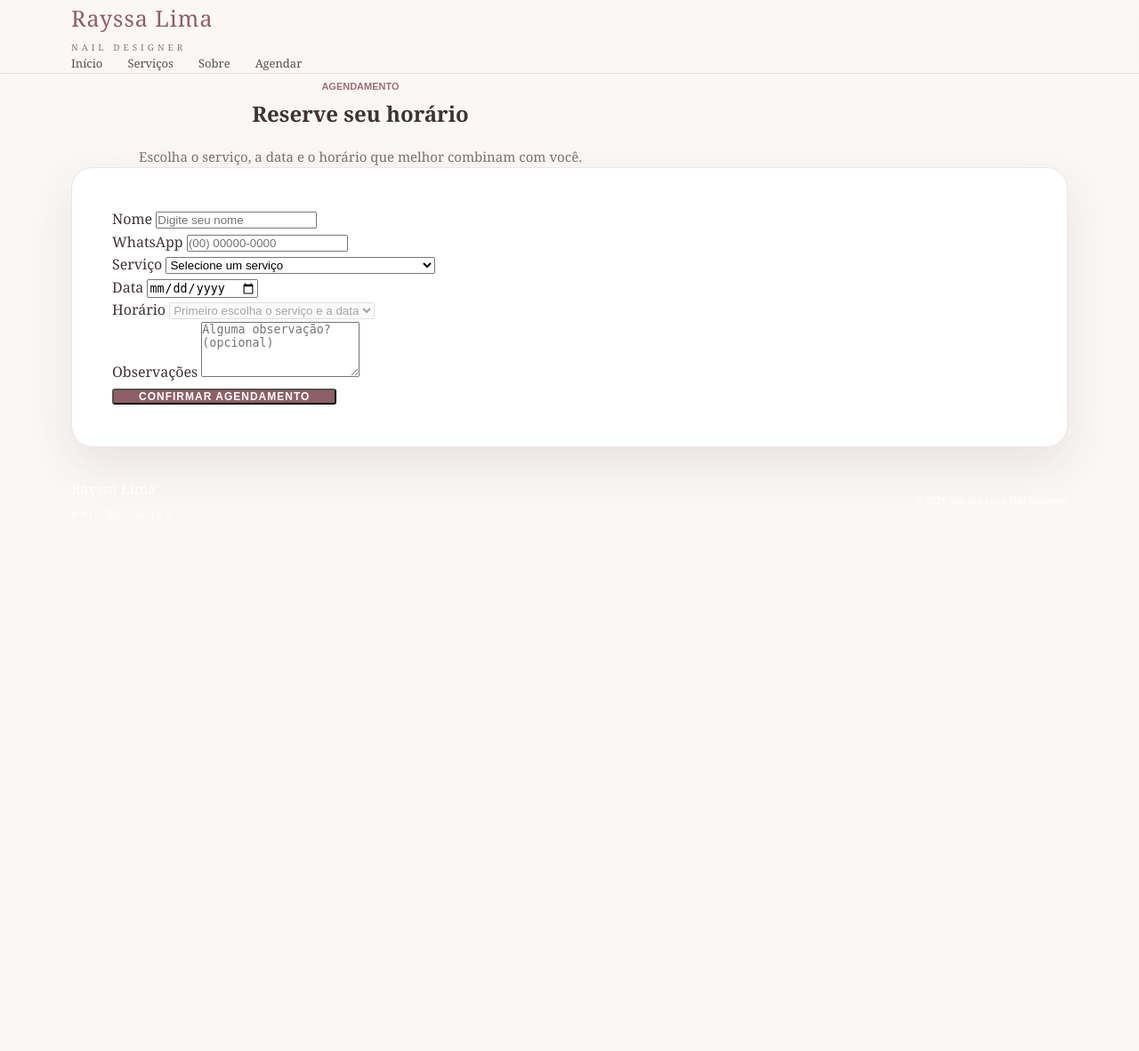
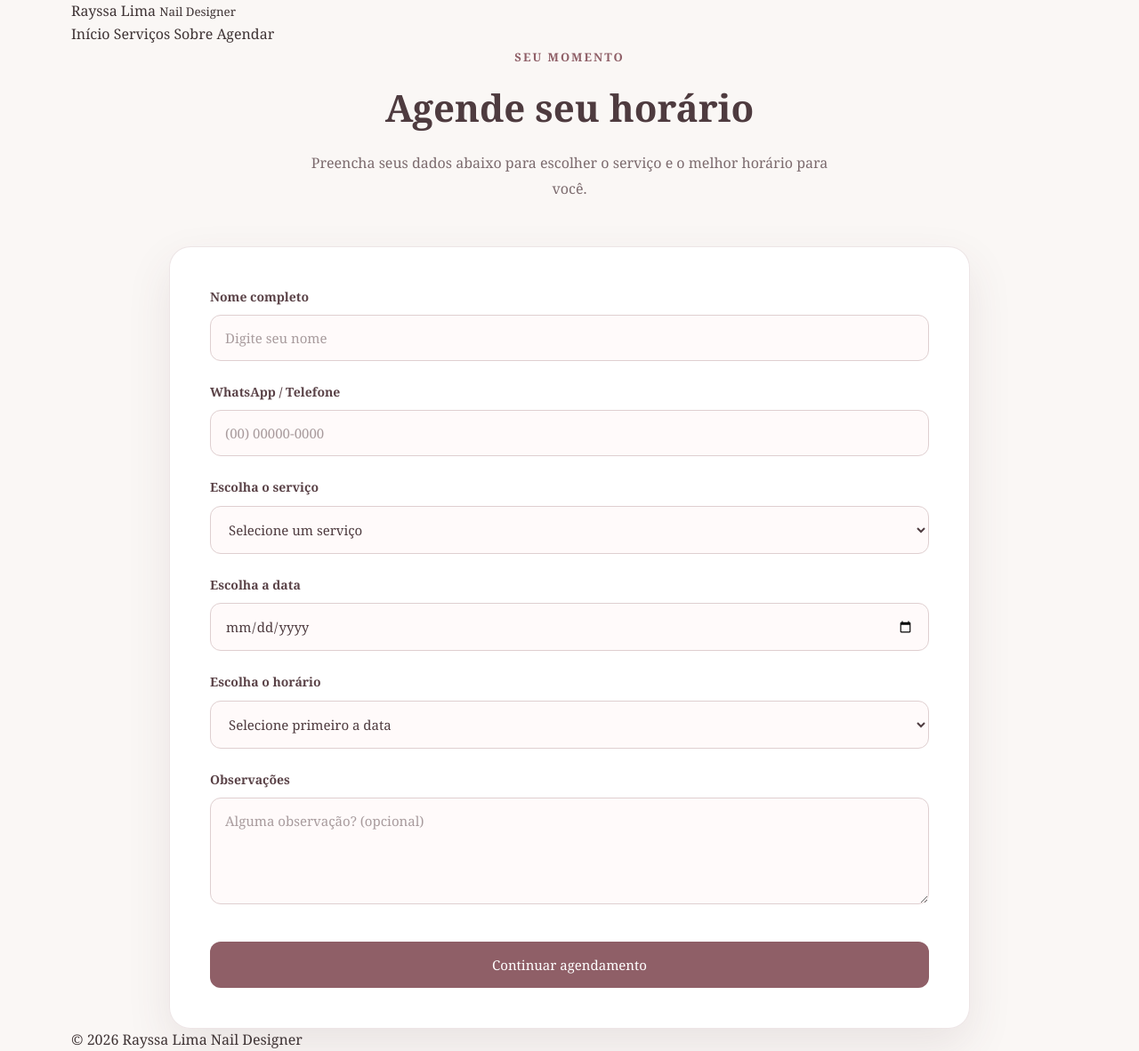
Before and after one commit to viniciusmacciel18-rgb/site_rayssa, a Flask app: page /agendar in a window 1280 px wide. Shown: the whole page at 89% size. Before the commit the page ends 516 px from the top, so only its background shows below. Run offline with Flask 3, Linux system fonts and the light colour scheme.

Commit message:
Update agendar.html

```diff
--- a/templates/agendar.html
+++ b/templates/agendar.html
@@ -2,33 +2,47 @@
 <html lang="pt-BR">
 
 <head>
+
     <meta charset="UTF-8">
+
     <meta name="viewport" content="width=device-width, initial-scale=1.0">
-
-    <meta name="description"
-          content="Agende seu horário com Rayssa Lima Nail Designer.">
 
     <title>Agendar horário | Rayssa Lima Nail Designer</title>
 
-    <link rel="stylesheet" href="{{ url_for('static', filename='style.css') }}">
+    <link rel="stylesheet"
+          href="{{ url_for('static', filename='style.css') }}">
+
 </head>
 
 <body>
 
-<header class="topo">
+    <header class="header">
 
-    <div class="container topo-conteudo">
+        <div class="container header-content">
 
-        <a href="/" class="marca">
-            <span class="marca-nome">Rayssa Lima</span>
-            <span class="marca-subtitulo">Nail Designer</span>
+            <a href="/" class="logo">
+                <span>Rayssa Lima</span>
+                <small>Nail Designer</small>
             </a>
 
-        <nav class="menu">
-            <a href="/">Início</a>
-            <a href="/#servicos">Serviços</a>
-            <a href="/#sobre">Sobre</a>
-            <a href="/agendar">Agendar</a>
+            <nav class="nav">
+
+                <a href="/">
+                    Início
+                </a>
+
+                <a href="/#servicos">
+                    Serviços
+                </a>
+
+                <a href="/#sobre">
+                    Sobre
+                </a>
+
+                <a href="/agendar" class="active">
+                    Agendar
+                </a>
+
             </nav>
 
         </div>
@@ -38,19 +52,23 @@
 
     <main>
 
-    <section class="pagina-agendamento">
+        <section class="booking-section">
 
-        <div class="container">
+            <div class="container booking-container">
 
-            <div class="titulo-secao">
+                <div class="section-heading">
 
-                <span>Agendamento</span>
+                    <span class="eyebrow">
+                        Seu momento
+                    </span>
 
-                <h1>Reserve seu horário</h1>
+                    <h1>
+                        Agende seu horário
+                    </h1>
 
                     <p>
-                    Escolha o serviço, a data e o horário
-                    que melhor combinam com você.
+                        Preencha seus dados abaixo para escolher
+                        o serviço e o melhor horário para você.
                     </p>
 
                 </div>
@@ -58,9 +76,11 @@
 
                 <form class="booking-form" method="POST" action="/agendar">
 
-                <div class="campo">
+                    <div class="form-group">
 
-                    <label for="nome">Nome</label>
+                        <label for="nome">
+                            Nome completo
+                        </label>
 
                         <input
                             type="text"
@@ -73,9 +93,11 @@
                     </div>
 
 
-                <div class="campo">
+                    <div class="form-group">
 
-                    <label for="telefone">WhatsApp</label>
+                        <label for="telefone">
+                            WhatsApp / Telefone
+                        </label>
 
                         <input
                             type="tel"
@@ -88,41 +110,68 @@
                     </div>
 
 
-                <div class="campo">
+                    <div class="form-group">
 
-                    <label for="servico">Serviço</label>
+                        <label for="servico">
+                            Escolha o serviço
+                        </label>
 
-                    <select id="servico" name="servico" required>
+                        <select
+                            id="servico"
+                            name="servico"
+                            required
+                        >
 
                             <option value="">
                                 Selecione um serviço
                             </option>
 
-                        <option value="Esmaltação simples" data-duracao="30">
+                            <option
+                                value="Esmaltação simples"
+                                data-duracao="30"
+                            >
                                 Esmaltação simples — 30 min — R$ 30,00
                             </option>
 
-                        <option value="Esmaltação em Gel" data-duracao="90">
+                            <option
+                                value="Esmaltação em Gel"
+                                data-duracao="90"
+                            >
                                 Esmaltação em Gel — 90 min — R$ 45,00
                             </option>
 
-                        <option value="Blindagem de unhas" data-duracao="60">
+                            <option
+                                value="Blindagem de unhas"
+                                data-duracao="60"
+                            >
                                 Blindagem de unhas — 60 min — R$ 30,00
                             </option>
 
-                        <option value="Pedicure" data-duracao="45">
+                            <option
+                                value="Pedicure"
+                                data-duracao="45"
+                            >
                                 Pedicure — 45 min — R$ 30,00
                             </option>
 
-                        <option value="Manicure + Pedicure" data-duracao="60">
+                            <option
+                                value="Manicure + Pedicure"
+                                data-duracao="60"
+                            >
                                 Manicure + Pedicure — 60 min — R$ 50,00
                             </option>
 
-                        <option value="Alongamento de unhas" data-duracao="120">
+                            <option
+                                value="Alongamento de unhas"
+                                data-duracao="120"
+                            >
                                 Alongamento de unhas — 120 min — R$ 60,00
                             </option>
 
-                        <option value="Plano mensal" data-duracao="90">
+                            <option
+                                value="Plano mensal"
+                                data-duracao="90"
+                            >
                                 Plano mensal — 90 min — R$ 150,00
                             </option>
 
@@ -131,9 +180,11 @@
                     </div>
 
 
-                <div class="campo">
+                    <div class="form-group">
 
-                    <label for="data">Data</label>
+                        <label for="data">
+                            Escolha a data
+                        </label>
 
                         <input
                             type="date"
@@ -145,19 +196,20 @@
                     </div>
 
 
-                <div class="campo">
+                    <div class="form-group">
 
-                    <label for="horario">Horário</label>
+                        <label for="horario">
+                            Escolha o horário
+                        </label>
 
                         <select
                             id="horario"
                             name="horario"
                             required
-                        disabled
                         >
 
                             <option value="">
-                            Primeiro escolha o serviço e a data
+                                Selecione primeiro a data
                             </option>
 
                         </select>
@@ -165,7 +217,7 @@
                     </div>
 
 
-                <div class="campo">
+                    <div class="form-group">
 
                         <label for="observacoes">
                             Observações
@@ -183,9 +235,9 @@
 
                     <button
                         type="submit"
-                    class="botao botao-principal botao-agendar"
+                        class="btn btn-primary booking-button"
                     >
-                    Confirmar agendamento
+                        Continuar agendamento
                     </button>
 
                 </form>
@@ -197,14 +249,9 @@
     </main>
 
 
-<footer class="rodape">
+    <footer class="footer">
 
-    <div class="container rodape-conteudo">
-
-        <div>
-            <strong>Rayssa Lima</strong>
-            <span>Nail Designer</span>
-        </div>
+        <div class="container">
 
             <p>
                 © 2026 Rayssa Lima Nail Designer
@@ -217,62 +264,116 @@
 
     <script>
 
-const servico = document.getElementById("servico");
-const data = document.getElementById("data");
-const horario = document.getElementById("horario");
+        const servico =
+            document.getElementById("servico");
+
+        const data =
+            document.getElementById("data");
+
+        const horario =
+            document.getElementById("horario");
 
 
-data.min = new Date().toISOString().split("T")[0];
+        const hoje =
+            new Date();
 
 
-function converterMinutos(hora) {
+        const ano =
+            hoje.getFullYear();
 
-    const partes = hora.split(":");
 
-    return parseInt(partes[0]) * 60 +
-           parseInt(partes[1]);
+        const mes =
+            String(
+                hoje.getMonth() + 1
+            ).padStart(2, "0");
+
+
+        const dia =
+            String(
+                hoje.getDate()
+            ).padStart(2, "0");
+
+
+        const hojeTexto =
+            `${ano}-${mes}-${dia}`;
+
+
+        data.min =
+            hojeTexto;
+
+
+        servico.addEventListener(
+            "change",
+            function () {
+
+                if (data.value) {
+
+                    atualizarHorarios();
 
                 }
 
+            }
+        );
 
-function minutosParaHora(minutos) {
 
-    const horas = Math.floor(minutos / 60);
+        data.addEventListener(
+            "change",
+            function () {
 
-    const minutosRestantes = minutos % 60;
-
-    return String(horas).padStart(2, "0") +
-           ":" +
-           String(minutosRestantes).padStart(2, "0");
+                atualizarHorarios();
 
             }
+        );
 
 
         function atualizarHorarios() {
 
             horario.innerHTML = "";
 
-    horario.disabled = true;
 
+            if (!data.value) {
 
-    if (!servico.value || !data.value) {
-
-        const opcao = document.createElement("option");
-
-        opcao.textContent =
-            "Primeiro escolha o serviço e a data";
-
-        opcao.value = "";
-
-        horario.appendChild(opcao);
+                horario.innerHTML = `
+                    <option value="">
+                        Selecione primeiro a data
+                    </option>
+                `;
 
                 return;
 
             }
 
 
+            if (!servico.value) {
+
+                horario.innerHTML = `
+                    <option value="">
+                        Selecione primeiro o serviço
+                    </option>
+                `;
+
+                return;
+
+            }
+
+
+            const opcaoSelecionada =
+                servico.options[
+                    servico.selectedIndex
+                ];
+
+
+            const duracao =
+                parseInt(
+                    opcaoSelecionada.dataset.duracao
+                );
+
+
             const dataEscolhida =
-        new Date(data.value + "T00:00:00");
+                new Date(
+                    data.value + "T00:00:00"
+                );
+
 
             const diaSemana =
                 dataEscolhida.getDay();
@@ -280,14 +381,11 @@ function atualizarHorarios() {
 
             if (diaSemana === 0) {
 
-        const opcao = document.createElement("option");
-
-        opcao.textContent =
-            "Domingo — fechado";
-
-        opcao.value = "";
-
-        horario.appendChild(opcao);
+                horario.innerHTML = `
+                    <option value="">
+                        Não atendemos aos domingos
+                    </option>
+                `;
 
                 return;
 
@@ -305,8 +403,11 @@ function atualizarHorarios() {
             ) {
 
                 periodos = [
+
                     ["07:30", "11:00"],
+
                     ["13:30", "20:00"]
+
                 ];
 
             }
@@ -315,8 +416,11 @@ function atualizarHorarios() {
             else if (diaSemana === 3) {
 
                 periodos = [
+
                     ["07:30", "11:00"],
+
                     ["13:30", "15:00"]
+
                 ];
 
             }
@@ -325,114 +429,196 @@ function atualizarHorarios() {
             else if (diaSemana === 6) {
 
                 periodos = [
+
                     ["09:00", "16:00"]
+
                 ];
 
             }
 
 
-    const duracao =
-        parseInt(
-            servico.options[
-                servico.selectedIndex
-            ].dataset.duracao
+            let horariosDisponiveis = [];
+
+
+            periodos.forEach(
+                function (periodo) {
+
+                    const inicioPeriodo =
+                        converterMinutos(
+                            periodo[0]
                         );
 
 
-    const agora = new Date();
-
-    const hoje =
-        data.value ===
-        agora.toISOString().split("T")[0];
-
-
-    let encontrouHorario = false;
-
-
-    periodos.forEach(function(periodo) {
-
-        const inicio =
-            converterMinutos(periodo[0]);
-
-        const fim =
-            converterMinutos(periodo[1]);
+                    const fimPeriodo =
+                        converterMinutos(
+                            periodo[1]
+                        );
 
 
                     for (
-            let minuto = inicio;
-            minuto + duracao <= fim;
-            minuto += 30
+                        let inicio = inicioPeriodo;
+                        inicio < fimPeriodo;
+                        inicio += 30
                     ) {
 
-            if (hoje) {
-
-                const horaAtual =
-                    agora.getHours() * 60 +
-                    agora.getMinutes();
-
-                if (minuto < horaAtual) {
-                    continue;
-                }
-
-            }
+                        const fimAtendimento =
+                            inicio + duracao;
 
 
-            const opcao =
-                document.createElement("option");
+                        if (
+                            fimAtendimento <=
+                            fimPeriodo
+                        ) {
+
+                            const hora =
+                                minutosParaHora(
+                                    inicio
+                                );
 
 
-            opcao.value =
-                minutosParaHora(minuto);
-
-
-            opcao.textContent =
-                minutosParaHora(minuto);
-
-
-            horario.appendChild(opcao);
-
-            encontrouHorario = true;
-
-        }
-
-    });
-
-
-    if (!encontrouHorario) {
-
-        const opcao =
-            document.createElement("option");
-
-        opcao.value = "";
-
-        opcao.textContent =
-            "Não há horários disponíveis";
-
-        horario.appendChild(opcao);
-
-    }
-
-    else {
-
-        horario.disabled = false;
+                            horariosDisponiveis.push(
+                                hora
+                            );
 
                         }
 
                     }
 
-
-servico.addEventListener(
-    "change",
-    atualizarHorarios
+                }
             );
 
 
-data.addEventListener(
-    "change",
-    atualizarHorarios
+            if (
+                data.value === hojeTexto
+            ) {
+
+                const agora =
+                    new Date();
+
+
+                const minutosAgora =
+                    agora.getHours() * 60
+                    + agora.getMinutes();
+
+
+                horariosDisponiveis =
+                    horariosDisponiveis.filter(
+                        function (hora) {
+
+                            const minutosHorario =
+                                converterMinutos(
+                                    hora
                                 );
 
+
+                            return (
+                                minutosHorario >=
+                                minutosAgora
+                            );
+
+                        }
+                    );
+
+            }
+
+
+            if (
+                horariosDisponiveis.length === 0
+            ) {
+
+                horario.innerHTML = `
+                    <option value="">
+                        Não há horários disponíveis
+                    </option>
+                `;
+
+                return;
+
+            }
+
+
+            horario.innerHTML = `
+                <option value="">
+                    Selecione um horário
+                </option>
+            `;
+
+
+            horariosDisponiveis.forEach(
+                function (hora) {
+
+                    const option =
+                        document.createElement(
+                            "option"
+                        );
+
+
+                    option.value =
+                        hora;
+
+
+                    option.textContent =
+                        hora;
+
+
+                    horario.appendChild(
+                        option
+                    );
+
+                }
+            );
+
+        }
+
+
+        function converterMinutos(hora) {
+
+            const partes =
+                hora.split(":");
+
+
+            const horas =
+                parseInt(
+                    partes[0]
+                );
+
+
+            const minutos =
+                parseInt(
+                    partes[1]
+                );
+
+
+            return (
+                horas * 60 +
+                minutos
+            );
+
+        }
+
+
+        function minutosParaHora(minutos) {
+
+            const horas =
+                Math.floor(
+                    minutos / 60
+                );
+
+
+            const minutosRestantes =
+                minutos % 60;
+
+
+            return (
+                String(horas).padStart(2, "0")
+                + ":"
+                + String(minutosRestantes).padStart(2, "0")
+            );
+
+        }
+
     </script>
+
 
 </body>
 
```
Lines whose indentation alone changed are shown as unchanged.
